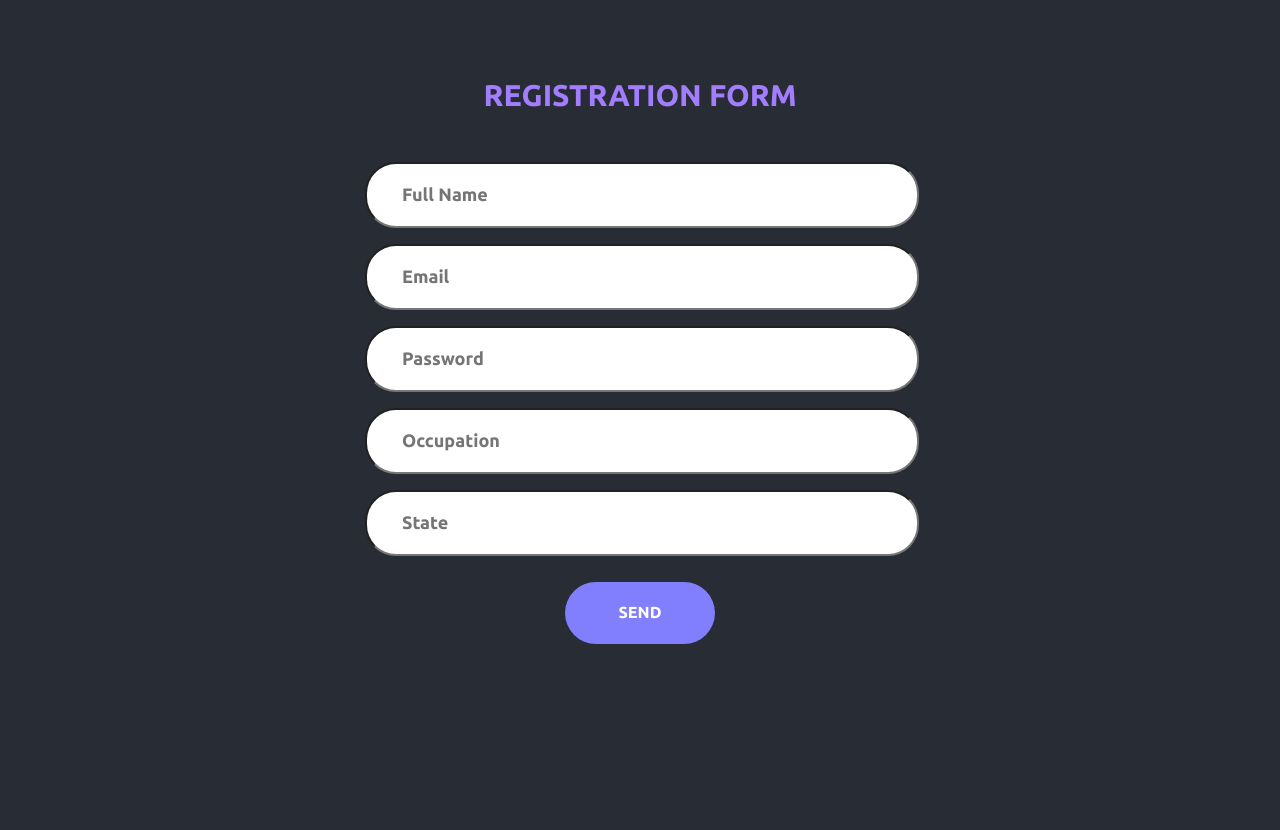
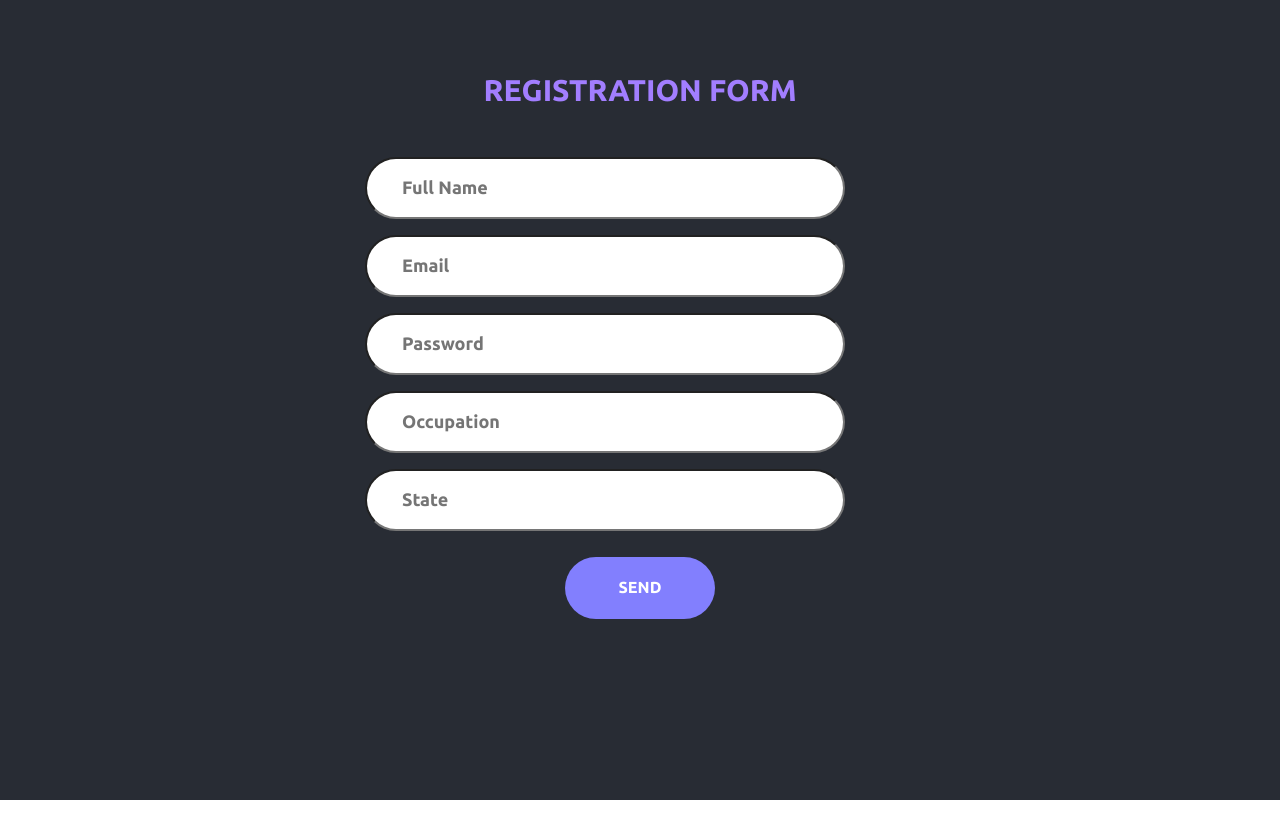
Before and after one commit to micahsterling/frontend-fetch, a React (Create React App) app: page / in a window 1280 px wide. After the commit the page ends 800 px from the top, so only its background shows below. Built offline with nearby package versions, Linux system fonts and the light colour scheme.

Commit message:
update index.css

```diff
--- a/src/index.css
+++ b/src/index.css
@@ -1,12 +1,15 @@
 body {
-  margin: 0;
-  padding: 0;
   font-family: "Ubuntu", -apple-system, BlinkMacSystemFont, "Segoe UI", "Roboto",
     "Oxygen", "Cantarell", "Fira Sans", "Droid Sans", "Helvetica Neue",
     sans-serif;
   -webkit-font-smoothing: antialiased;
   -moz-osx-font-smoothing: grayscale;
 }
+* {
+  margin: 0px;
+  padding: 0px;
+  box-sizing: border-box;
+}
 
 code {
   font-family: source-code-pro, Menlo, Monaco, Consolas, "Courier New",
```
